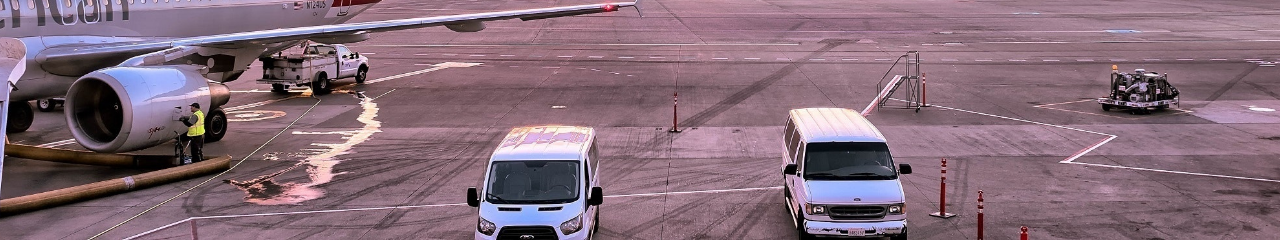
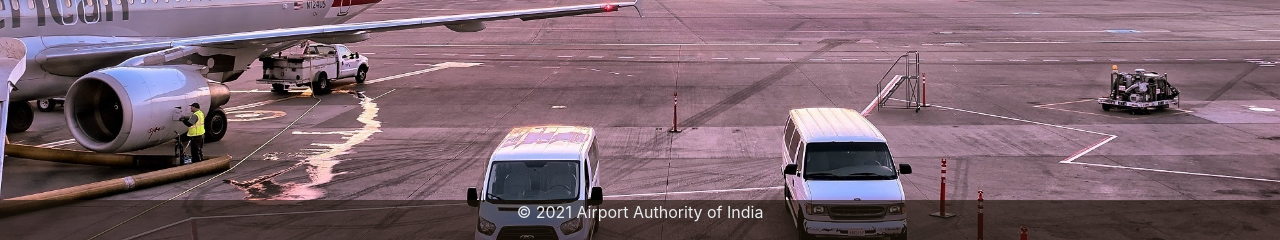
Before and after one commit to ZisanAalam/AirportProject, a Django app: page / in a window 1280 px wide. Shown: the part 560-800 px from the top of that part. Run offline with Django 3.2, Linux system fonts and the light colour scheme; the page is wider than the window, and the part outside it is not shown; some libraries are stand-ins or nearby versions; some web fonts are replaced.

Commit message:
Changes in login design

```diff
--- a/account/static/account/css/login.css
+++ b/account/static/account/css/login.css
@@ -32,3 +32,14 @@ html {
 #login-header {
     background-color: aqua;
 }
+#footer-container {
+    position: fixed;
+    left: 0;
+    bottom: 0;
+    width: 100%;
+    text-align: center;
+    background-color: rgba(30, 20, 10, 0.63);
+}
+#footer-text {
+    color: #e9ecef;
+}
--- a/account/templates/account/login.html
+++ b/account/templates/account/login.html
@@ -79,7 +79,11 @@
         </div>
 
     </div>
-
+    <footer class="footer" id="footer-container">
+        <div class="container">
+            <p class="text-center" id="footer-text">© 2021 Airport Authority of India</p>
+        </div>
+    </footer>
     <script src="{% static 'account/js/jQuery.js' %}"></script>
     <script src="{% static 'account/js/popper.js' %}"></script>
     <script src="{% static 'account/js/all.min.js' %}"></script>
```
